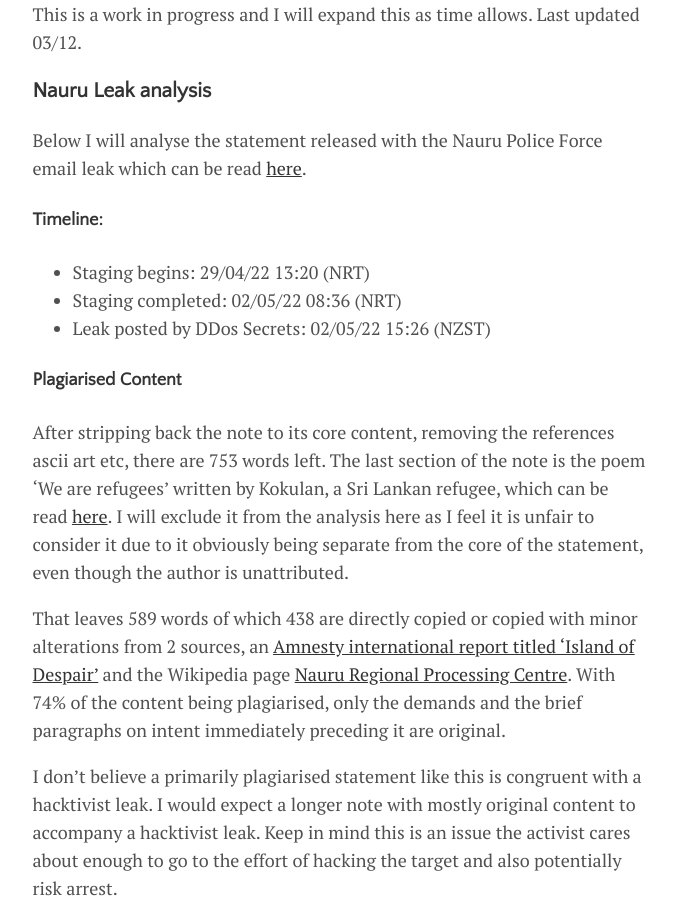
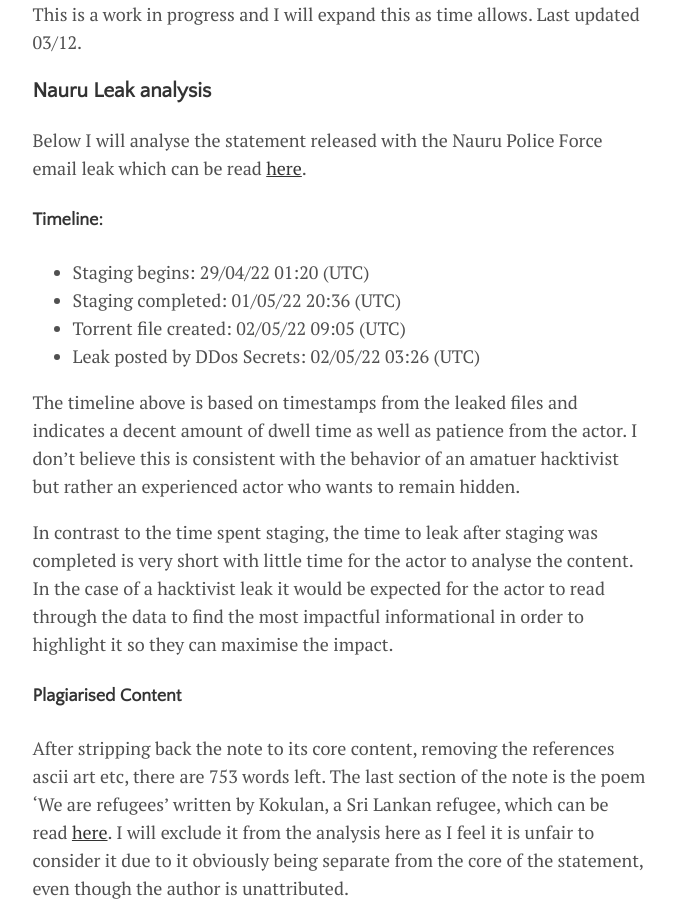
Before and after one commit to seizethecheese/seizethecheese.github.io, a Jekyll site: the page built from _posts/2022-07-09-post.md, in a window 1280 px wide and 900 px high, scrolled down 3468 px. Shown: the whole window, without its empty margins (300-975 px from the left). Built offline with Jekyll 4.4.1, drawn with Linux system fonts in a browser that asks for light colours; some web fonts are replaced; some of the changed text lies outside the part shown.

Commit message:
Update 2022-07-09-post.md

```diff
--- a/_posts/2022-07-09-post.md
+++ b/_posts/2022-07-09-post.md
@@ -55,9 +55,14 @@ This is a work in progress and I will expand this as time allows. Last updated 0
 Below I will analyse the statement released with the Nauru Police Force email leak which can be read [here](https://enlacehacktivista.org/nauru.txt).
 
 #### Timeline:
-- Staging begins: 29/04/22 13:20 (NRT)
-- Staging completed: 02/05/22 08:36 (NRT)
-- Leak posted by DDos Secrets: 02/05/22 15:26 (NZST)
+- Staging begins: 29/04/22 01:20 (UTC)
+- Staging completed: 01/05/22 20:36 (UTC)
+- Torrent file created: 02/05/22 09:05 (UTC)
+- Leak posted by DDos Secrets: 02/05/22 03:26 (UTC)
+
+The timeline above is based on timestamps from the leaked files and indicates a decent amount of dwell time as well as patience from the actor. I don't believe this is consistent with the behavior of an amatuer hacktivist but rather an experienced actor who wants to remain hidden.
+
+In contrast to the time spent staging, the time to leak after  staging was completed is very short with little time for the actor to analyse the content. In the case of a hacktivist leak it would be expected for the actor to read through the data to find the most impactful informational in order to highlight it so they can maximise the impact.
 
 #### Plagiarised Content
 After stripping back the note to its core content, removing the references ascii art etc, there are 753 words left. The last section of the note is the poem 'We are refugees' written by Kokulan, a Sri Lankan refugee, which can be read [here](https://www.greenleft.org.au/content/poem-we-are-refugees). I will exclude it from the analysis here as I feel it is unfair to consider it due to it obviously being separate from the core of the statement, even though the author is unattributed.
@@ -74,6 +79,9 @@ One minor misspelling caught my eye as soon as I read the statement. In paragrap
 This could point to there being multiple authors, or a non-native English speaking author.
 
 Also of note, the author has started their references from 0 and not 1. None of the other leak release statements posted to Enlace Hacktivista start their references from 0. I haven't found a particular style or country/language where this is the practice but if you are aware of one let me know.
+
+#### Torrent File
+The torrent file was created using a command line utility `mktorrent`. I would expect a hackttivist actor to be more likely to use a GUI client like Deluge or uTorrent, however, I haven't had time to review other leak torrent files yet to see if this is abnormal.
 
 ---
 
```
